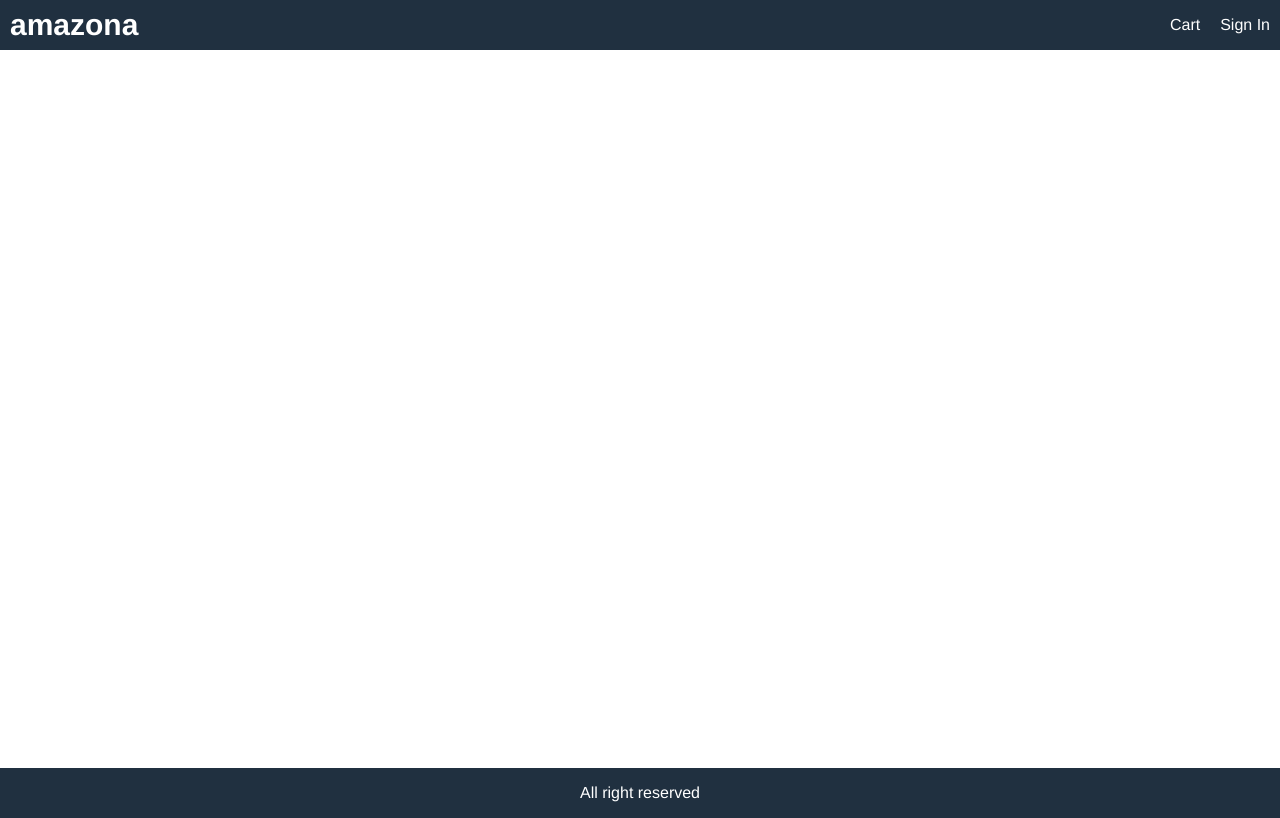
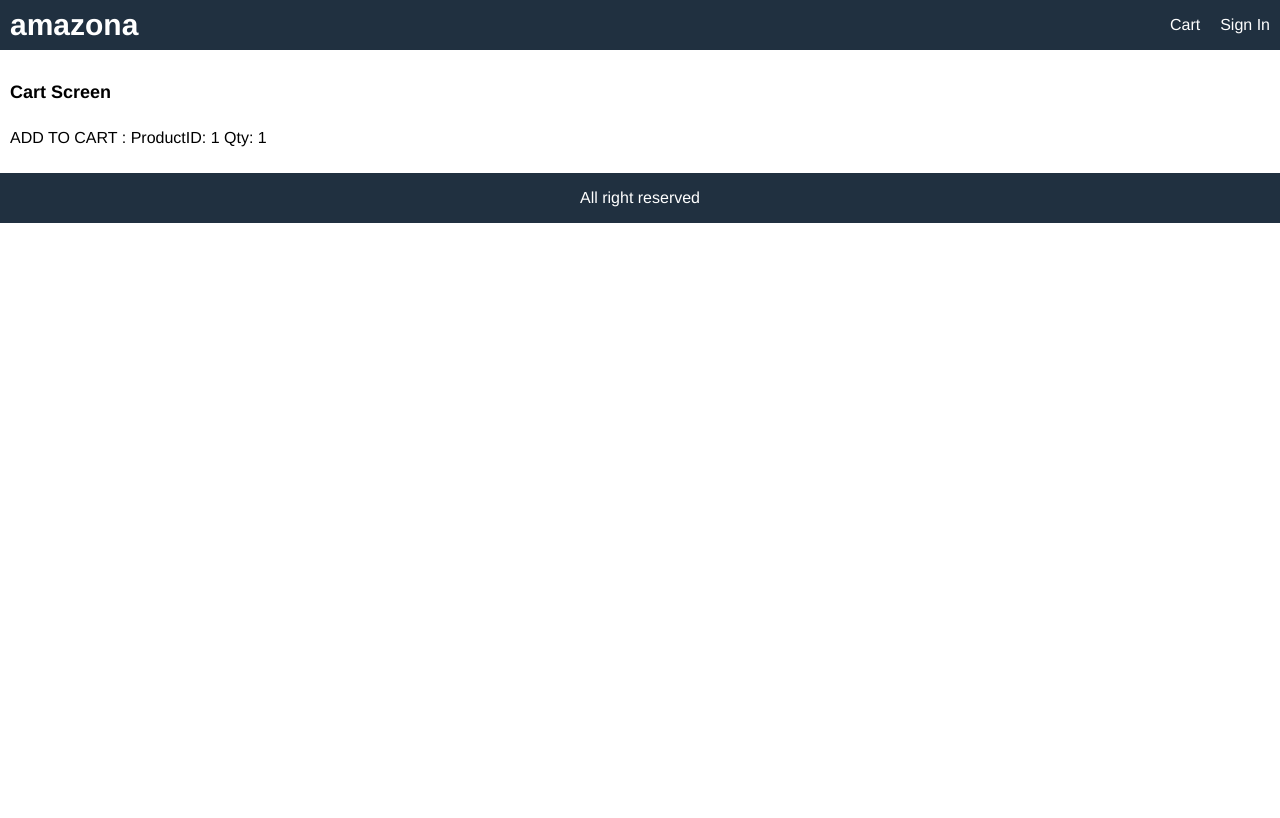
Before and after one commit to joaorfclopes/amazona, a React (Create React App) app in the folder frontend/: page /cart/1 in a window 1280 px wide. Built offline with nearby package versions, Linux system fonts and the light colour scheme.

Commit message:
Handle Add To Cart Event

```diff
--- a/frontend/src/App.js
+++ b/frontend/src/App.js
@@ -1,5 +1,6 @@
 import React from "react";
 import { BrowserRouter, Route } from "react-router-dom";
+import CartScreen from "./screens/CartScreen";
 import HomeScreen from "./screens/HomeScreen";
 import ProductScreen from "./screens/ProductScreen";
 
@@ -20,6 +21,7 @@
             </div>
           </header>
           <main>
+            <Route path="/cart/:id?" component={CartScreen} />
             <Route path="/product/:id" component={ProductScreen} />
             <Route path="/" component={HomeScreen} exact />
           </main>
--- a/frontend/src/index.css
+++ b/frontend/src/index.css
@@ -18,9 +18,9 @@
 .grid-container {
   display: grid;
   grid-template-areas:
-    "header"
-    "main"
-    "footer";
+    'header'
+    'main'
+    'footer';
   grid-template-columns: 1fr;
   grid-template-rows: 5rem 1fr 5rem;
   height: 100%;
@@ -32,7 +32,6 @@
 main {
   grid-area: main;
   padding: 1rem;
-  min-height: 87.2vh;
 }
 footer {
   grid-area: footer;
@@ -63,6 +62,9 @@
 li {
   margin-top: 1rem;
 }
+input,
+select,
+textarea,
 button {
   padding: 1rem;
   border-radius: 0.5rem;
@@ -71,9 +73,14 @@
   font-family: Helvetica, Arial, sans-serif;
   -webkit-font-smoothing: antialiased;
   -moz-osx-font-smoothing: grayscale;
+}
+button {
   background-color: #f8f8f8;
   cursor: pointer;
 }
+input:hover,
+select:hover,
+textarea:hover,
 button:hover {
   border: 0.1rem #404040 solid;
 }
@@ -93,6 +100,14 @@
   font-size: 3rem;
   font-weight: bold;
 }
+.badge {
+  background-color: #f02020;
+  color: #ffffff;
+  border-radius: 50%;
+  padding: 0.2rem 0.7rem;
+  font-size: 1.4rem;
+  margin-left: 0.2rem;
+}
 .row {
   display: flex;
   flex-wrap: wrap;
@@ -111,10 +126,17 @@
 .col-2 {
   flex: 2 1 50rem;
 }
+.min-30 {
+  min-width: 30rem;
+}
 
 /* Image */
 img {
   border-radius: 0.5rem;
+}
+img.small {
+  max-width: 5rem;
+  width: 100%;
 }
 img.medium {
   max-width: 29rem;
--- /dev/null
+++ b/frontend/src/screens/CartScreen.jsx
@@ -0,0 +1,16 @@
+import React from "react";
+
+export default function CartScreen(props) {
+  const productId = props.match.params.id;
+  const qty = props.location.search
+    ? Number(props.location.search.split("=")[1])
+    : 1;
+  return (
+    <div>
+      <h1>Cart Screen</h1>
+      <p>
+        ADD TO CART : ProductID: {productId} Qty: {qty}
+      </p>
+    </div>
+  );
+}
--- a/frontend/src/screens/ProductScreen.jsx
+++ b/frontend/src/screens/ProductScreen.jsx
@@ -1,4 +1,4 @@
-import React, { useEffect } from "react";
+import React, { useEffect, useState } from "react";
 import Rating from "../components/Rating";
 import { useDispatch, useSelector } from "react-redux";
 import LoadingBox from "../components/LoadingBox";
@@ -10,10 +10,16 @@
   const productId = props.match.params.id;
   const productDetails = useSelector((state) => state.productDetails);
   const { loading, product, error } = productDetails;
+  const [qty, setQty] = useState(1);
 
   useEffect(() => {
     dispatch(detailsProduct(productId));
   }, [dispatch, productId]);
+
+  const addToCartHandler = () => {
+    props.history.push(`/cart/${productId}?qty=${qty}`);
+  };
+
   return (
     <>
       {loading ? (
@@ -63,9 +69,37 @@
                     </div>
                   </div>
                 </li>
-                <li>
-                  <button className="primary block">Add to Cart</button>
-                </li>
+                {product.countInStock > 0 && (
+                  <>
+                    <li>
+                      <div className="row">
+                        <div>Qty</div>
+                        <div>
+                          <select
+                            value={qty}
+                            onChange={(e) => setQty(e.target.value)}
+                          >
+                            {[...Array(product.countInStock).keys()].map(
+                              (x) => (
+                                <option key={x + 1} value={x + 1}>
+                                  {x + 1}
+                                </option>
+                              )
+                            )}
+                          </select>
+                        </div>
+                      </div>
+                    </li>
+                    <li>
+                      <button
+                        onClick={addToCartHandler}
+                        className="primary block"
+                      >
+                        Add to Cart
+                      </button>
+                    </li>
+                  </>
+                )}
               </ul>
             </div>
           </div>
```
